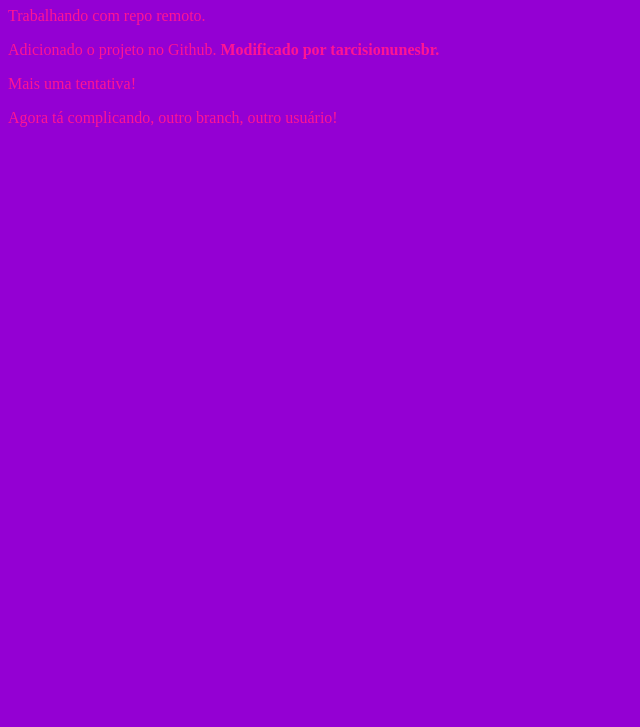
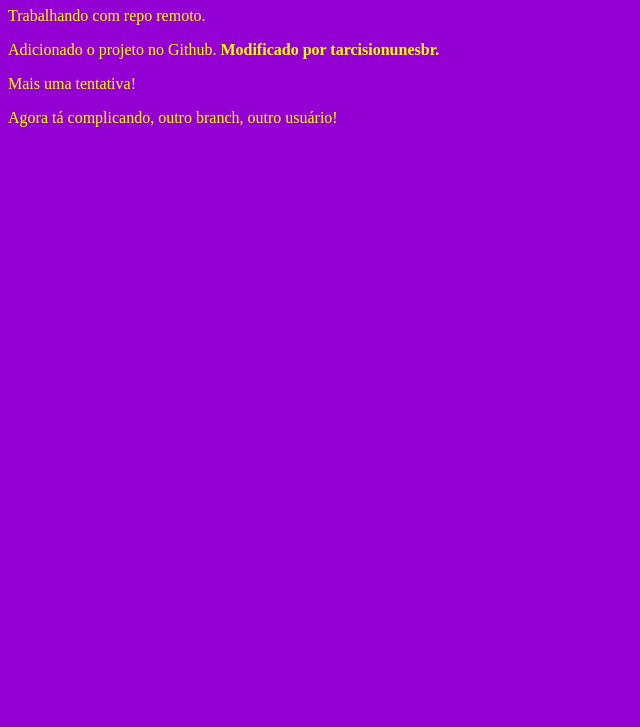
Before and after one commit to LucasPires50/curso-git, a plain HTML site: page index.html in a window 1280 px wide. Shown: the part 73-800 px from the top of the page, without its empty margins (0-640 px from the left). Drawn offline with Linux system fonts and the light colour scheme.

Commit message:
Só no CSS ainda

```diff
--- a/estilo.css
+++ b/estilo.css
@@ -1,4 +1,4 @@
 body{
   background-color: darkViolet;
-  color: deepPink;
+  color: yellow; /*tarcisio.nunes.br*/
 }
```
